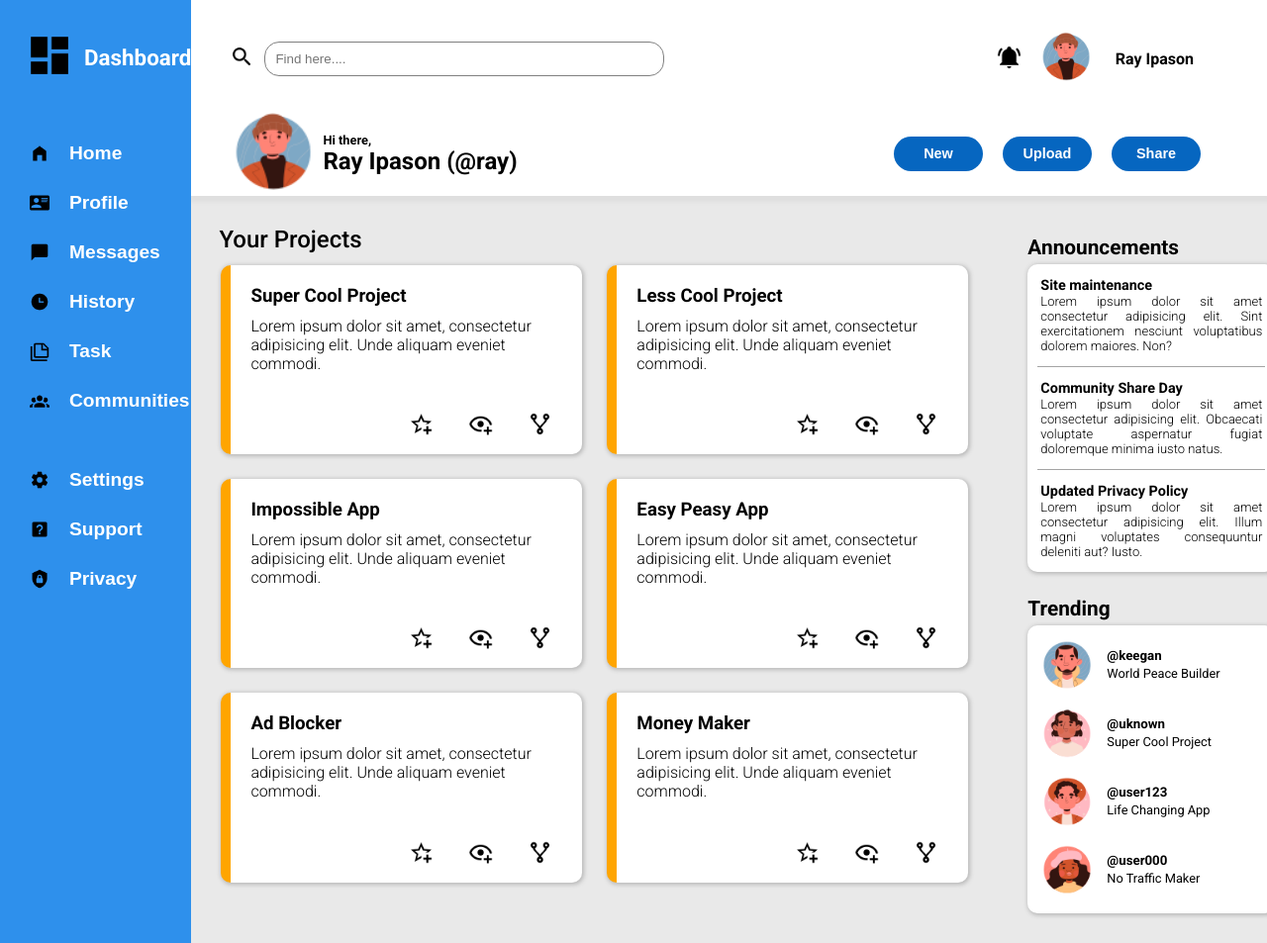
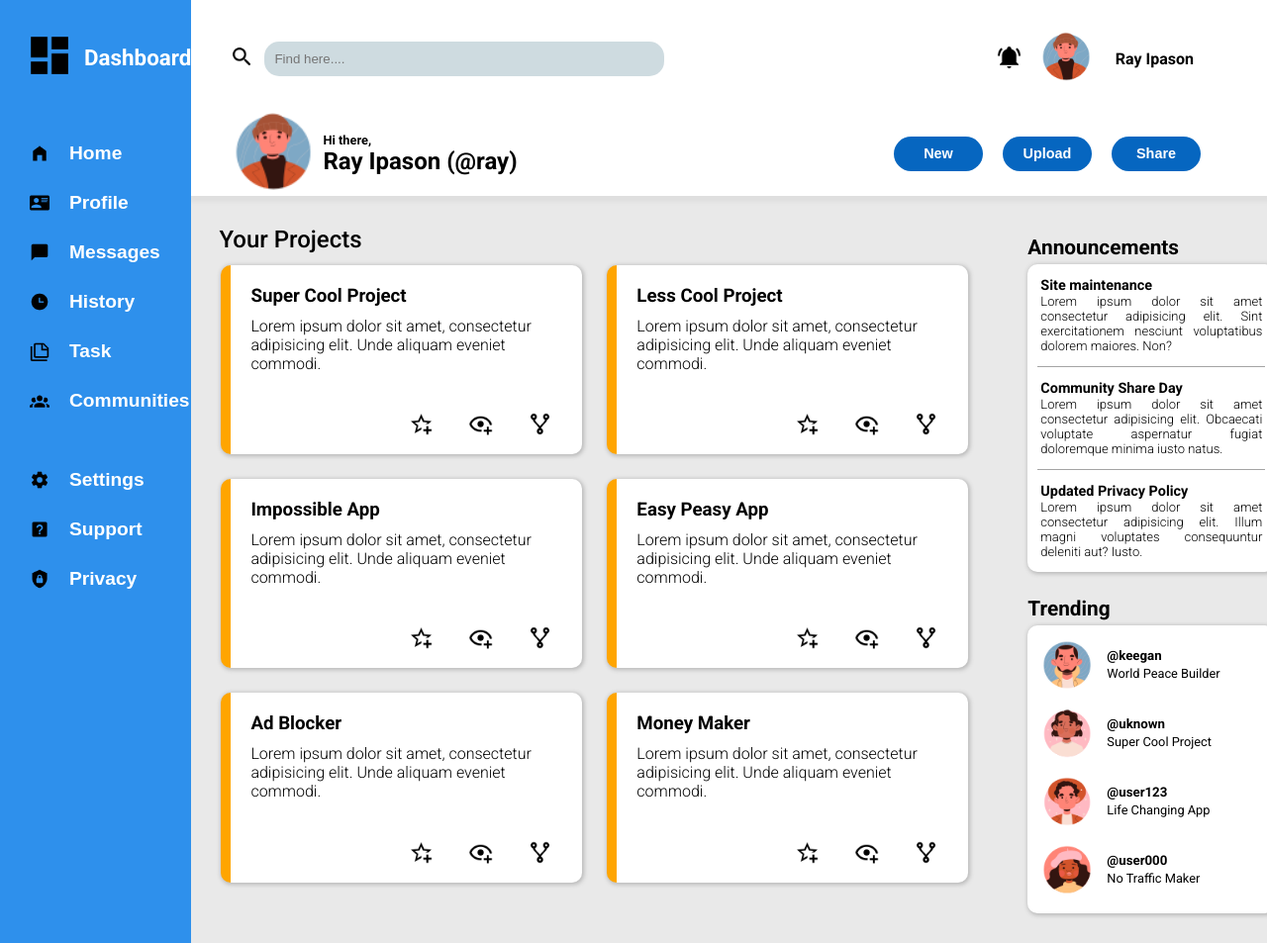
Before and after one commit to Roland-Front-Back/admin-dashboard, a plain HTML site: page index.html in a window 1280 px wide. Shown: the whole page at 99% size. Drawn offline with Linux system fonts and the light colour scheme.

Commit message:
change search-bar bg-color

```diff
--- a/styles.css
+++ b/styles.css
@@ -50,8 +50,9 @@ body {
   height: 35px;
   border-radius: 15px;
   padding: 10px;
-  border: 1px groove grey;
+  border: none;
   outline: none;
+  background-color: rgba(197, 212, 218, 0.836);
 }
 
 .upper-header-notif-bar {
```
